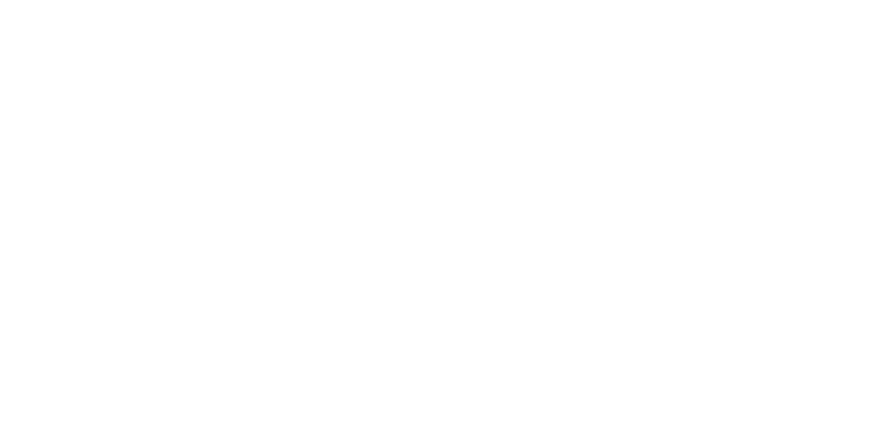
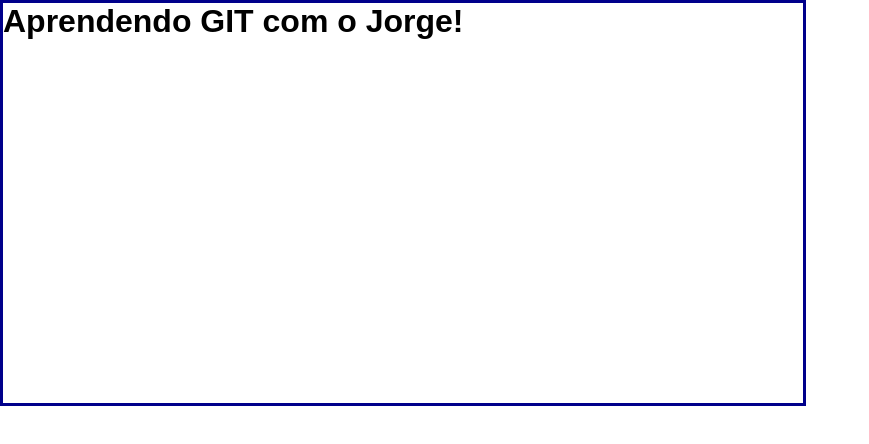
Before and after one commit to fernandasilva152/ADSIntroduct, a plain HTML site: page index.html in a window 1280 px wide. Shown: the whole page, without its empty margins (0-869 px from the left). Drawn offline with Linux system fonts and the light colour scheme.

Commit message:
Adding commit in index.html

```diff
--- a/index.html
+++ b/index.html
@@ -5,13 +5,16 @@
     <meta charset="UTF-8">
     <meta http-equiv="X-UA-Compatible" content="IE=edge">
     <meta name="viewport" content="width=device-width, initial-scale=1.0">
-    <title>New Page</title>
+    <title>Introdução ao Git</title>
     <link rel="stylesheet" href="style.css">
 </head>
 
 <body>
-
-
+    <div class="container">
+        <header>
+            <h1>Aprendendo GIT com o Jorge!</h1>
+        </header>
+    </div>
 </body>
 
 </html>
--- a/style.css
+++ b/style.css
@@ -5,3 +5,9 @@
     margin: 0;
     font-family: Arial, Helvetica, sans-serif;
 }
+
+div.container{
+    width:800px;
+    min-height:400px;
+    border:solid medium darkblue;
+}
```
